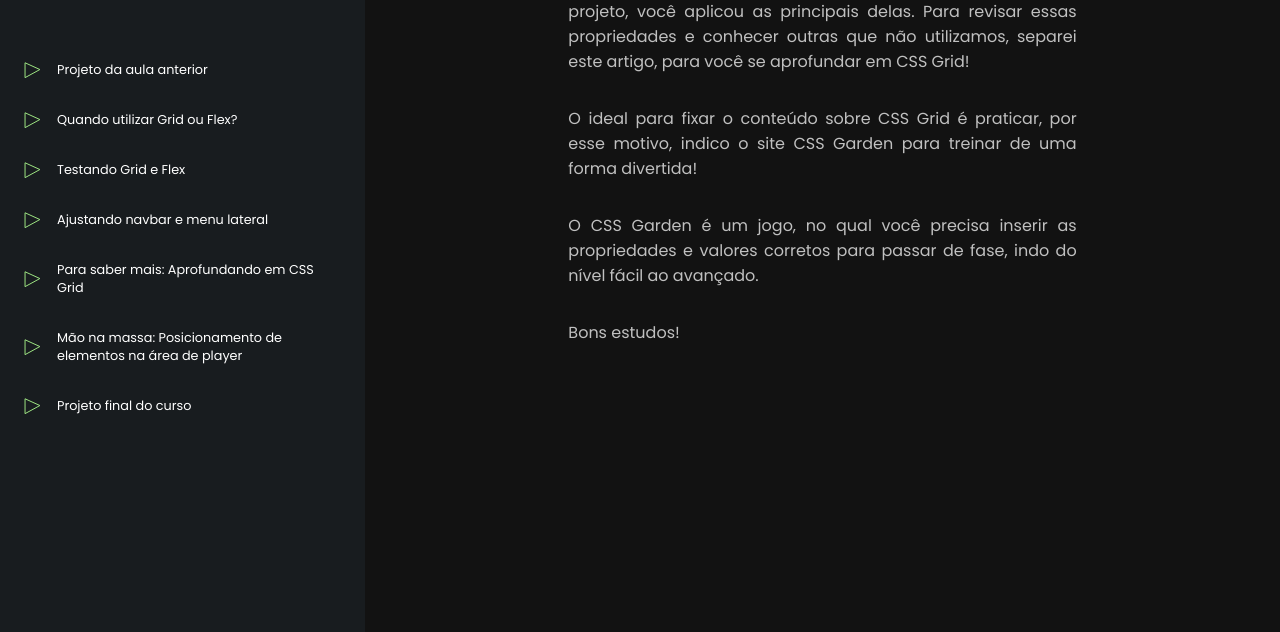
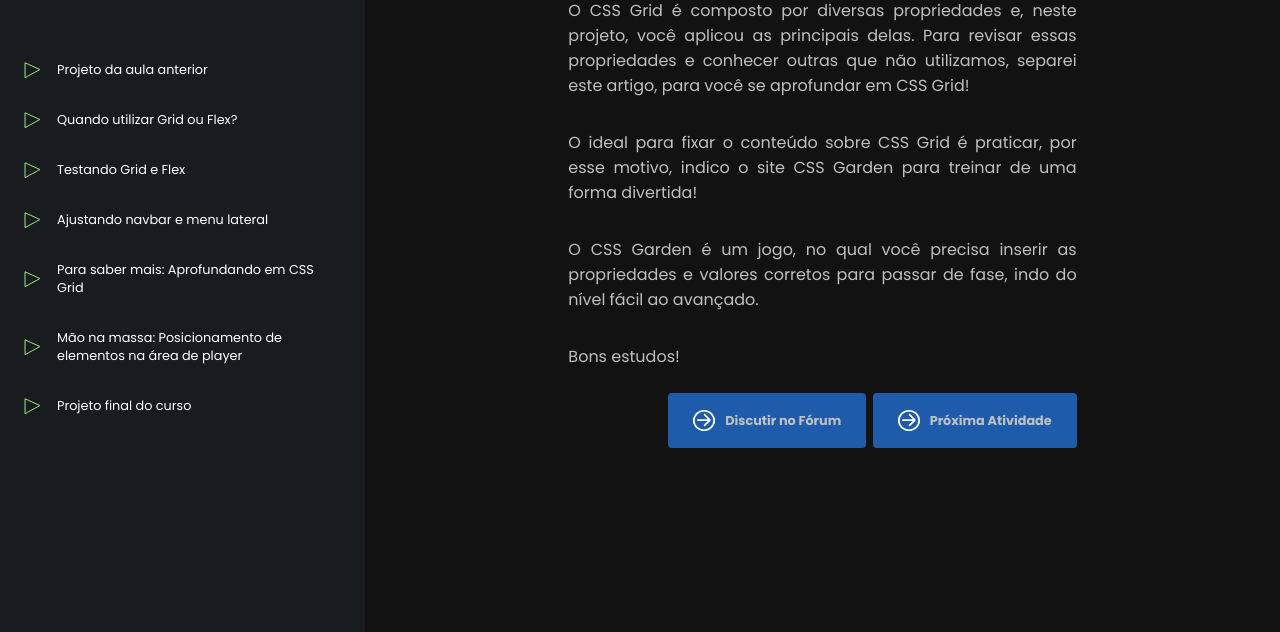
Before and after one commit to devopMarkz/Treinando_Grid, a plain HTML site: page index.html in a window 1280 px wide. Shown: the part 168-800 px from the top of the page. Drawn offline with Linux system fonts and the light colour scheme.

Commit message:
Adicionando botões no main

```diff
--- a/index.html
+++ b/index.html
@@ -105,6 +105,10 @@
                 Bons estudos!
             </p>
         </section>
+        <div class="botoes__principal">
+            <a class="botao" href="#"><img src="./src/Imagens/icons/seta-direita.svg" alt="Seta apontando pra palavra">Discutir no Fórum</a>
+            <a class="botao" href="#"><img src="./src/Imagens/icons/seta-direita.svg" alt="Seta apontando pra palavra">Próxima Atividade</a>
+        </div>
     </main>
 
 </body>
--- a/src/Styles/grid-flexbox/principal.css
+++ b/src/Styles/grid-flexbox/principal.css
@@ -1,7 +1,8 @@
 .principal {
     display: grid;
-    grid-template-rows: 3rem auto 5rem 1fr;
+    grid-template-rows: 3rem auto 3.4rem 1fr;
     grid-template-columns: 0.4fr 1fr 0.4fr;
+    row-gap: 1.5rem;
 }
 
 .principal .conteudo__principal {
@@ -12,3 +13,10 @@
     gap: 2rem;
     text-align: justify;
 }
+
+.principal .botoes__principal {
+    grid-area: 3 / 2 / 4 / 3;
+    display:flex;
+    justify-self: end;
+    gap: .4rem;
+}
```
